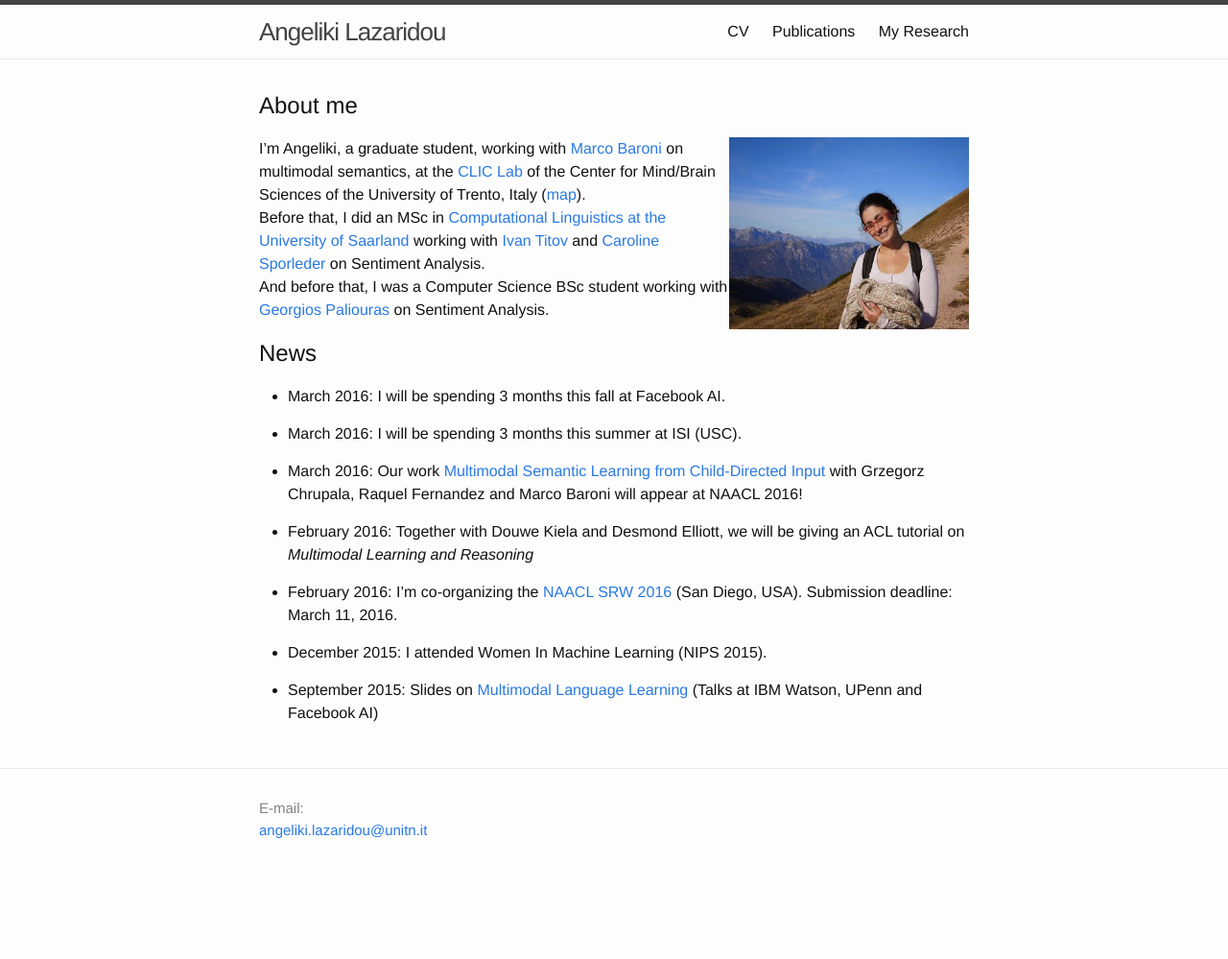
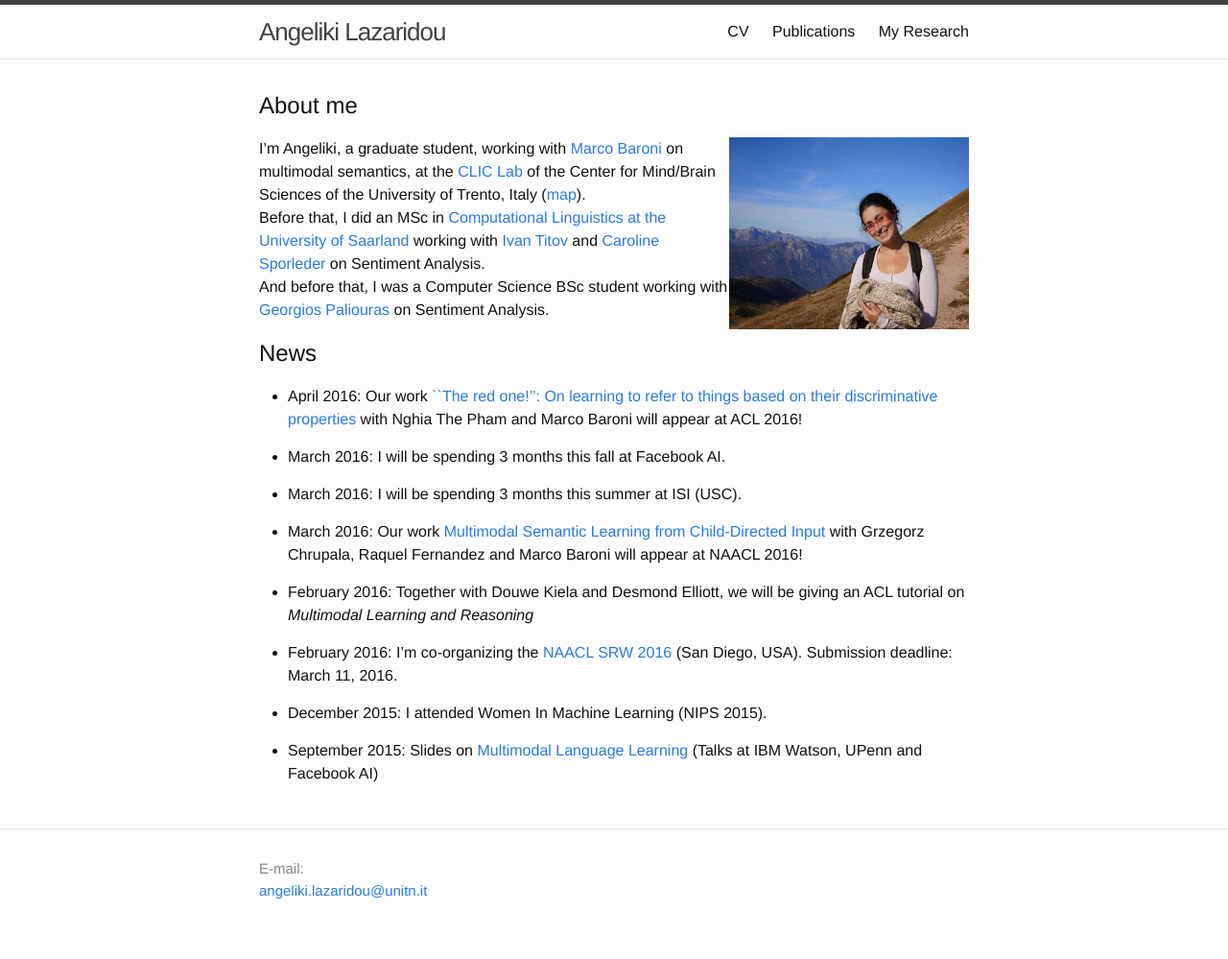
Before and after one commit to angelikilazaridou/angelikilazaridou.github.io, a Jekyll site: the page built from index.md, in a window 1280 px wide. Shown: the whole page at 96% size. Built offline with Jekyll 4.4.1, drawn with Linux system fonts in a browser that asks for light colours; before the commit the page ends 936 px from its top, so only the background shows below that.

Commit message:
ACL paper

```diff
--- a/index.md
+++ b/index.md
@@ -13,6 +13,8 @@ And before that, I was a Computer Science BSc student working with <a href="http
 
 News
 ---------
+* April 2016: Our work <a href="./">``The red one!'': On learning to refer to things based on their discriminative properties</a> with Nghia The Pham  and Marco Baroni will appear at ACL 2016!
+
 * March 2016: I will be spending 3 months this fall at Facebook AI.
 
 * March 2016: I will be spending 3 months this summer at ISI (USC).
```
